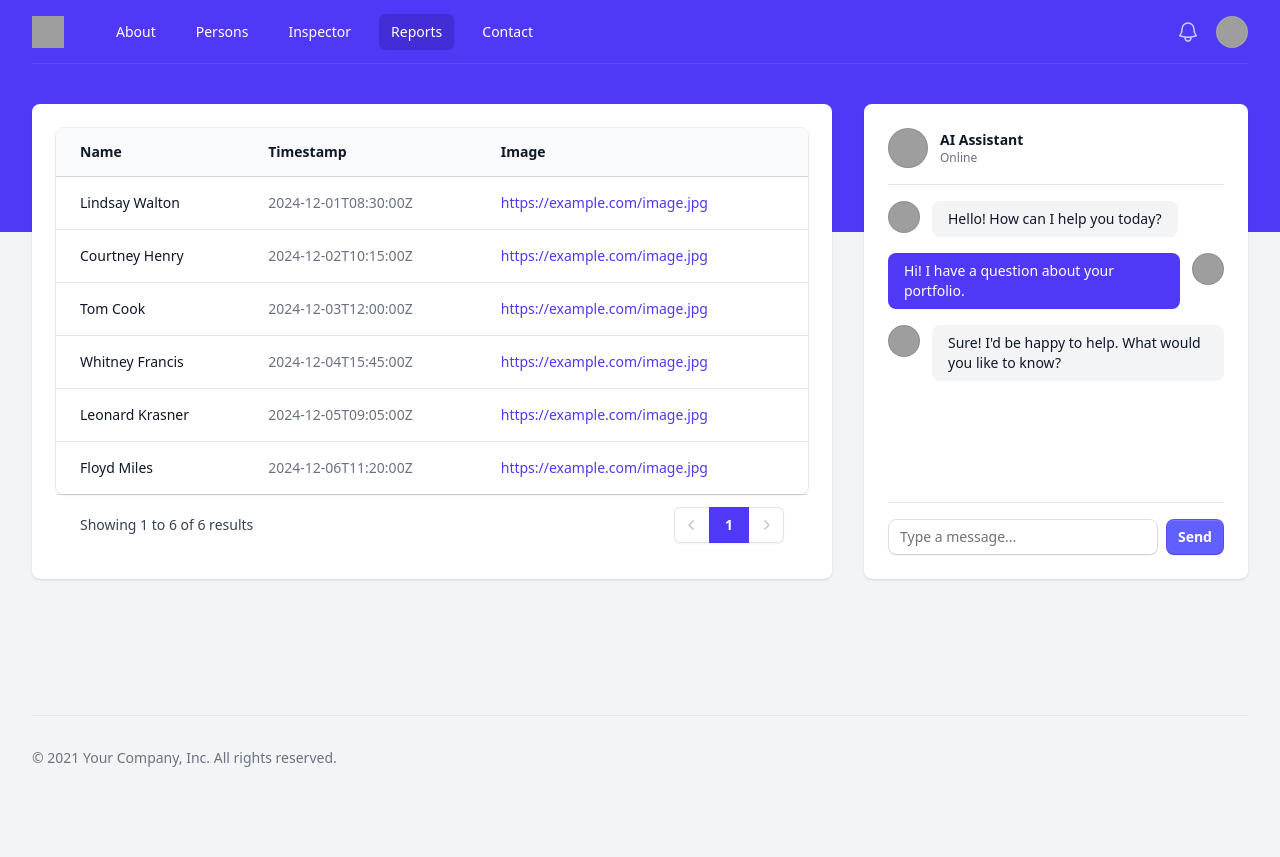
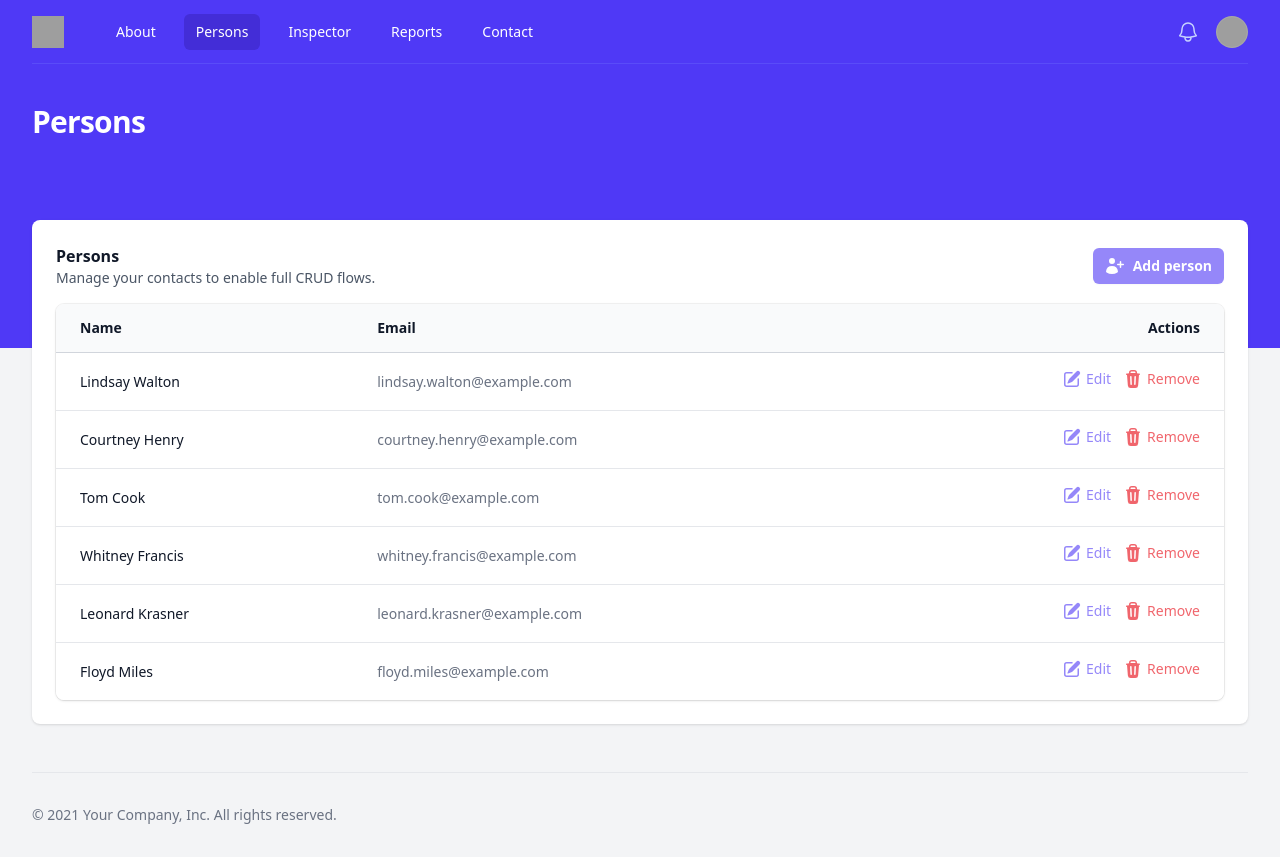
Before and after one commit to virtualitems/alejandrocr.co-2026, a React (Vite) app: page / in a window 1280 px wide. Before the commit the page ends 800 px from the top, so only its background shows below. Built offline with nearby package versions, Linux system fonts and the light colour scheme; grey boxes are pictures that could not be loaded.

Commit message:
feat: create PersonsPage component with layout and persons table integration

```diff
--- a/src/layouts/1-column.tsx
+++ b/src/layouts/1-column.tsx
@@ -13,12 +13,12 @@ export function Layout(props: Props) {
   const { pageTitle, columnTitle, columnNode, navigation, user, userNavigation } = props
   return (
     <AppShell title={pageTitle} navigation={navigation} user={user} userNavigation={userNavigation}>
-      <div className="h-full mx-auto max-w-7xl px-4 pb-12 sm:px-6 lg:px-8">
-        <section aria-labelledby="section-1-title" className="h-full">
+      <div className="mx-auto max-w-7xl px-4 pb-12 sm:px-6 lg:px-8">
+        <section aria-labelledby="section-1-title">
           <h2 id="section-1-title" className="sr-only">
             {columnTitle}
           </h2>
-          <div className="h-full rounded-lg bg-white px-5 py-6 shadow-sm sm:px-6 dark:bg-gray-800 dark:shadow-none dark:outline-1 dark:-outline-offset-1 dark:outline-white/10">
+          <div className="rounded-lg bg-white px-5 py-6 shadow-sm sm:px-6 dark:bg-gray-800 dark:shadow-none dark:outline-1 dark:-outline-offset-1 dark:outline-white/10">
             {columnNode}
           </div>
         </section>
--- a/src/main.tsx
+++ b/src/main.tsx
@@ -1,6 +1,6 @@
 import { StrictMode } from 'react'
 import { createRoot } from 'react-dom/client'
-import { ReportsPage } from './pages/reports-page'
+import { PersonsPage } from './pages/persons-page'
 
 import './tailwind.css'
 
@@ -12,6 +12,6 @@ if (rootElement === null) {
 
 createRoot(rootElement).render(
   <StrictMode>
-    <ReportsPage />
+    <PersonsPage />
   </StrictMode>
 )
--- /dev/null
+++ b/src/pages/persons-page.tsx
@@ -0,0 +1,45 @@
+import { Layout } from '../layouts/1-column'
+import { PersonsTable, type Person } from '../components/persons/persons-table'
+
+const user = {
+  name: 'Tom Cook',
+  email: 'tom@example.com',
+  imageUrl:
+    'https://images.unsplash.com/photo-1472099645785-5658abf4ff4e?ixlib=rb-1.2.1&ixid=eyJhcHBfaWQiOjEyMDd9&auto=format&fit=facearea&facepad=2&w=256&h=256&q=80'
+}
+
+const persons: Person[] = [
+  { id: 1, name: 'Lindsay Walton', email: 'lindsay.walton@example.com' },
+  { id: 2, name: 'Courtney Henry', email: 'courtney.henry@example.com' },
+  { id: 3, name: 'Tom Cook', email: 'tom.cook@example.com' },
+  { id: 4, name: 'Whitney Francis', email: 'whitney.francis@example.com' },
+  { id: 5, name: 'Leonard Krasner', email: 'leonard.krasner@example.com' },
+  { id: 6, name: 'Floyd Miles', email: 'floyd.miles@example.com' }
+]
+
+const navigation = [
+  { name: 'About', href: '#', current: false },
+  { name: 'Persons', href: '#', current: true },
+  { name: 'Inspector', href: '#', current: false },
+  { name: 'Reports', href: '#', current: false },
+  { name: 'Contact', href: '#', current: false }
+]
+
+const userNavigation = [
+  { name: 'Your profile', href: '#' },
+  { name: 'Settings', href: '#' },
+  { name: 'Sign out', href: '#' }
+]
+
+export function PersonsPage() {
+  return (
+    <Layout
+      pageTitle="Persons"
+      columnTitle="Persons"
+      columnNode={<PersonsTable data={persons} />}
+      navigation={navigation}
+      user={user}
+      userNavigation={userNavigation}
+    />
+  )
+}
```
